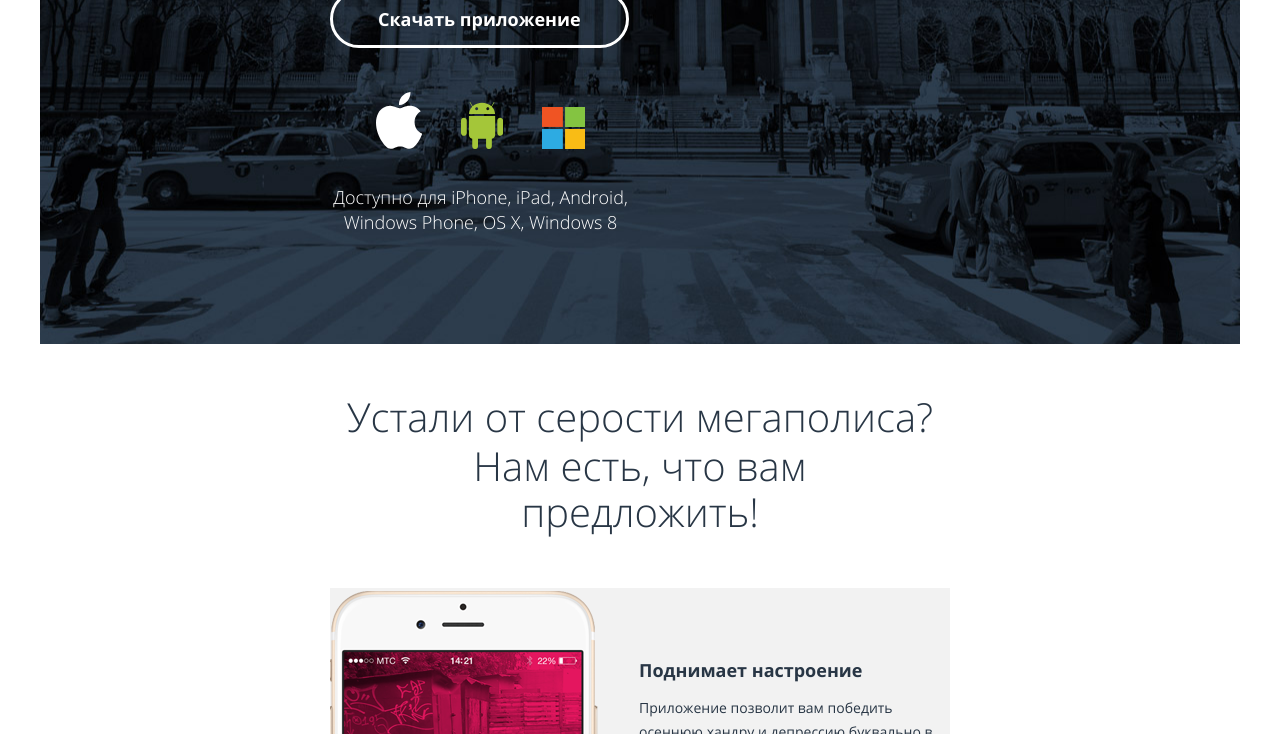
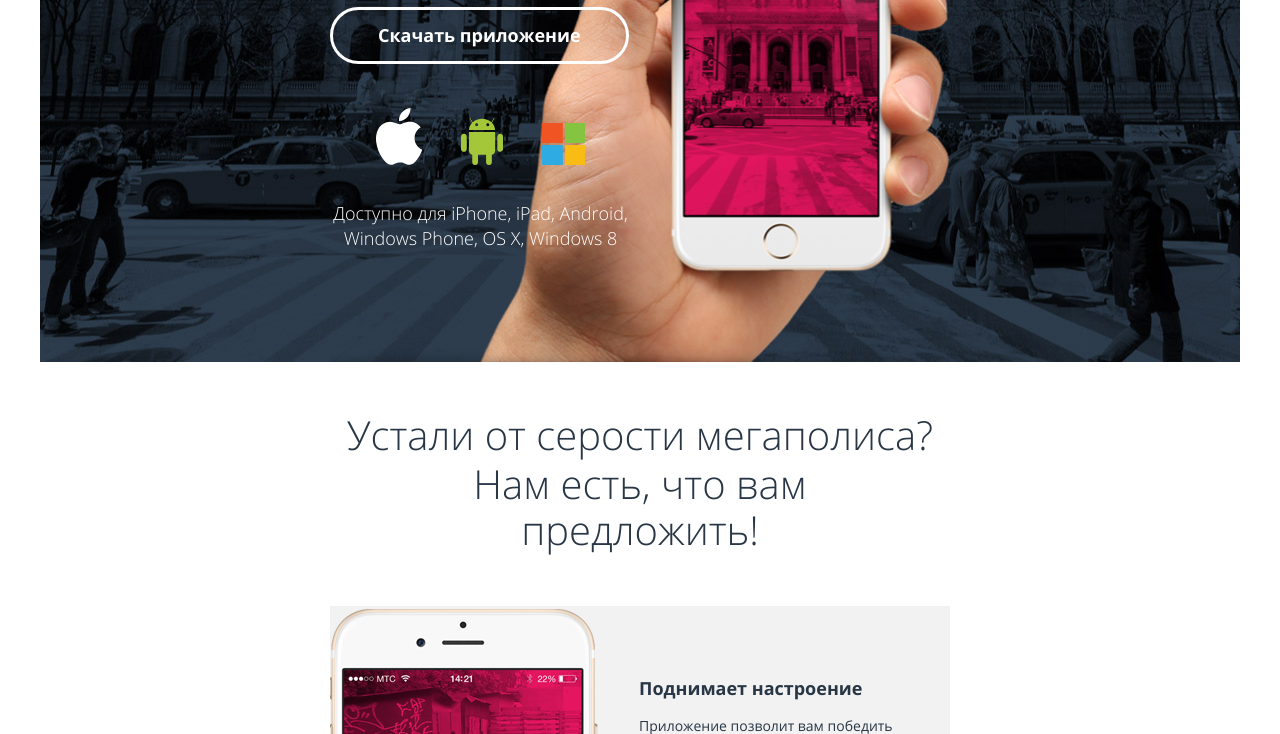
Before and after one commit to SirGonduras/1179733-pink-19, a website: page source/index.html in a window 1280 px wide. Shown: the part 366-1100 px from the top of the page. Drawn offline with nearby package versions, Linux system fonts and the light colour scheme; files that its build step writes are made by us from their sources; files whose address does not match are found by name.

Commit message:
download-apps

```diff
--- a/source/index.html
+++ b/source/index.html
@@ -44,7 +44,7 @@
     <h1 class="visually-hidden"> PINK- приложение против серых будней</h1>
 
     <section class="main-start">
-      <div class="container-center">
+      <div class="main-start__wrapper">
         <h2 class="main-start__index-tagline">Взгляните на жизнь иначе!</h2>
 
         <section class="download-apps">
--- a/source/less/index-main/download-apps.less
+++ b/source/less/index-main/download-apps.less
@@ -14,7 +14,7 @@
   font-size: 18px;
   color: @white;
   font-weight: bold;
-  line-height: 18px;
+  line-height: 17px;
 }
 
 .download-apps__list {
```
